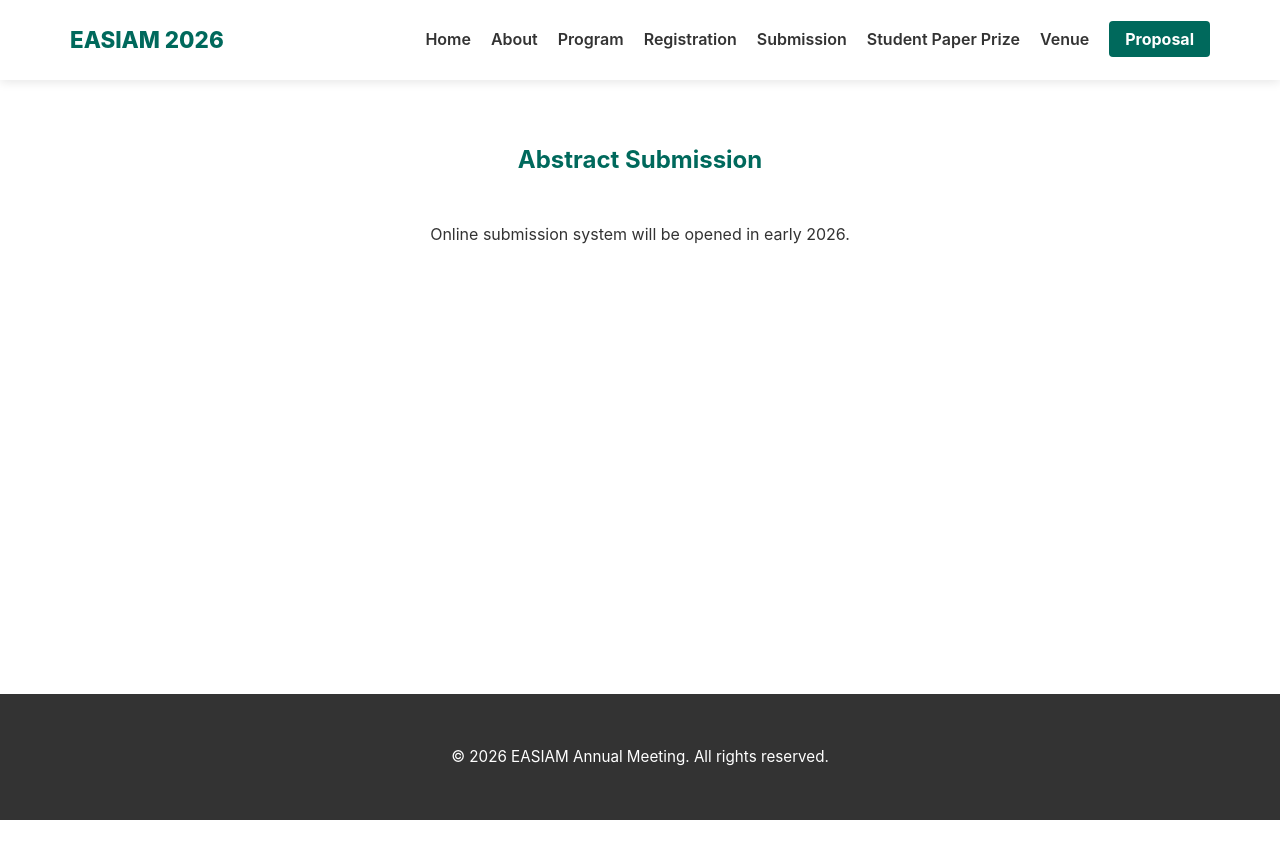
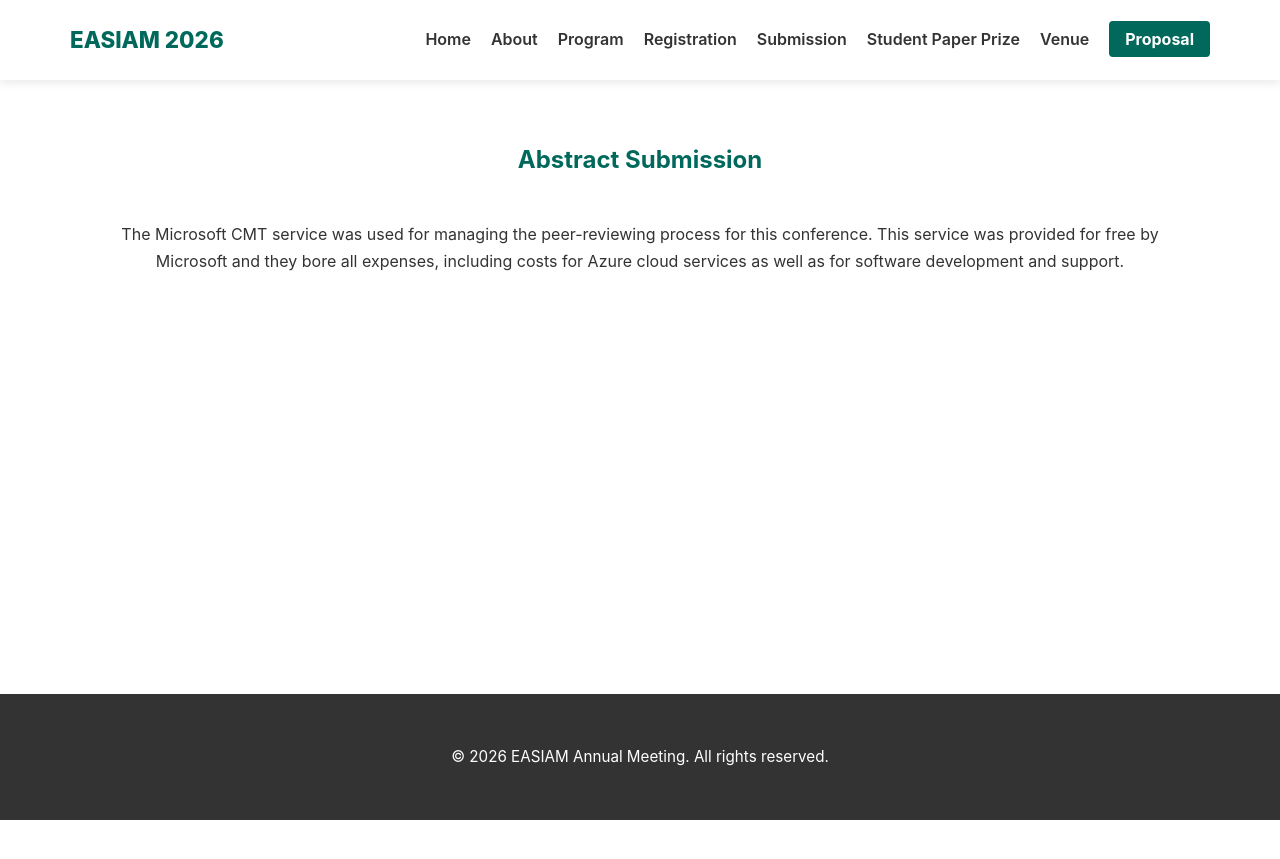
Before and after one commit to easiam26/easiam26.github.io, a Jekyll site: the page built from submission.html, in a window 1280 px wide. Shown: the top 859 px of the page. Built offline with Jekyll 4.4.1, drawn with Linux system fonts in a browser that asks for light colours.

Commit message:
Update submission text with Microsoft CMT acknowledgement

```diff
--- a/submission.html
+++ b/submission.html
@@ -5,5 +5,5 @@
 
 <main class="container" style="padding: 60px 0;">
     <h2 id="submission" style="margin-bottom:40px; color:var(--primary-color);">Abstract Submission</h2>
-    <p style="text-align:center;">Online submission system will be opened in early 2026.</p>
+    <p style="text-align:center;">The Microsoft CMT service was used for managing the peer-reviewing process for this conference. This service was provided for free by Microsoft and they bore all expenses, including costs for Azure cloud services as well as for software development and support.</p>
 </main>
```
